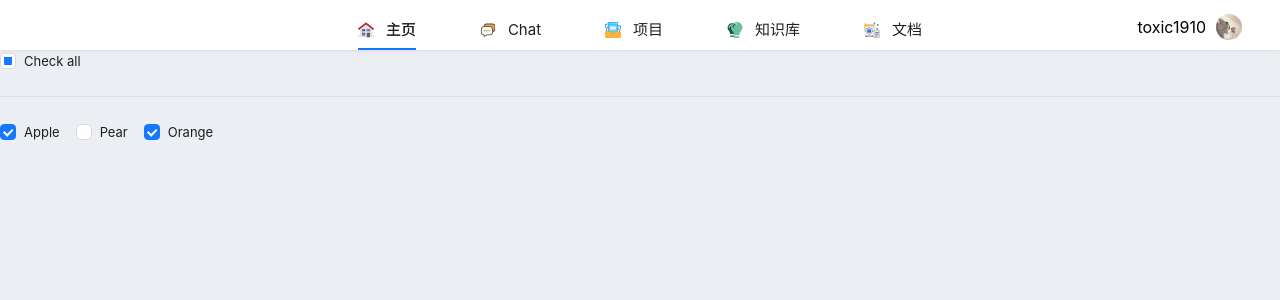
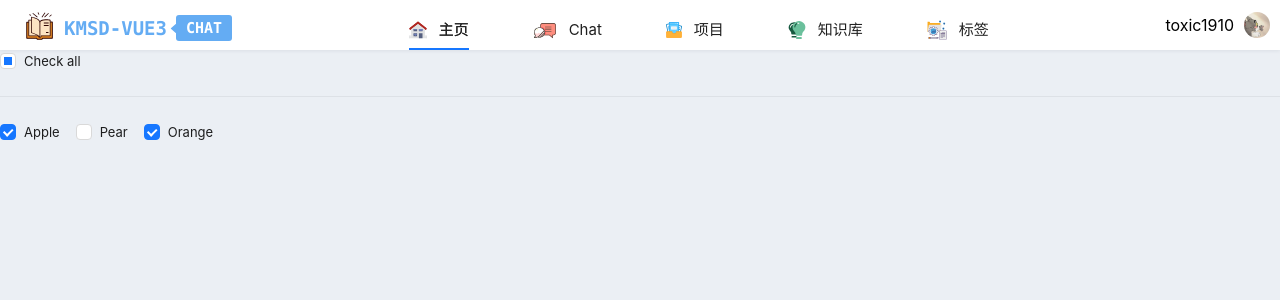
Before and after one commit to toxic-19/vite-kmsd, a Vue app: page /home in a window 1280 px wide. Shown: the top 300 px of the page. Built offline with nearby package versions, Linux system fonts and the light colour scheme; what vxe-table would draw is missing.

Commit message:
changed: 修改对话交互逻辑，新增删除对话确认

```diff
--- a/src/api/spark/index.ts
+++ b/src/api/spark/index.ts
@@ -104,6 +104,7 @@ export const chatWithSpark = async (chatDto: ChatDto, fb: oneArgsFunction, doneF
   }
   ttsWS.onmessage = (e) => {
     const jsonData = JSON.parse(e.data)
+    if (jsonData.payload?.choices) {
       const {
         payload: {
           choices: { text },
@@ -114,10 +115,16 @@ export const chatWithSpark = async (chatDto: ChatDto, fb: oneArgsFunction, doneF
         fb(content)
         totalResults += content
       }
+    } else {
+      const text = jsonData.header.message
+      fb(text)
+      totalResults += text
+    }
+
     // 提问失败
     if (jsonData.header.code !== 0) {
-      alert(`提问失败: ${jsonData.header.code}:${jsonData.header.message}`)
-      doneFb(' ')
+      // alert(`提问失败: ${jsonData.header.code}:${jsonData.header.message}`)
+      doneFb(jsonData.header.message)
       return `${jsonData.header.code}:${jsonData.header.message}`
     }
     if (jsonData.header.code === 0 && jsonData.header.status === 2) {
--- a/src/layout/HeaderBar.vue
+++ b/src/layout/HeaderBar.vue
@@ -1,14 +1,15 @@
 <script setup>
 import { useRouter } from 'vue-router'
 import { useBreadcrumbsStore } from '@/stores/breadcrumbs'
+import { CaretLeftFilled } from '@ant-design/icons-vue'
 const router = useRouter()
 const store = useBreadcrumbsStore()
 const menuList = [
-  { id: 0, name: '主页', icon: 'home', path: '/home' },
-  { id: 4, name: 'Chat', icon: 'spark', path: '/spark' },
+  { id: 0, name: '主页', icon: 'home', size: '18px', path: '/home' },
+  { id: 4, name: 'Chat', icon: 'chat', size: '24px', path: '/spark' },
   { id: 3, name: '项目', icon: 'project', path: '/project' },
-  { id: 1, name: '知识库', icon: 'knowledgeBase', path: '/knowledge' },
-  { id: 2, name: '文档', icon: 'addMd', path: '/tags' },
+  { id: 1, name: '知识库', icon: 'knowledgeBase', size: '18px', path: '/knowledge' },
+  { id: 2, name: '标签', icon: 'addMd', size: '20px', path: '/tags' },
 ]
 
 const changeTab = (path) => {
@@ -18,11 +19,22 @@ const changeTab = (path) => {
 </script>
 <template>
   <div class="header">
+    <div class="app-icon">
+      <SvgIcon name="read" width="40px" height="40px"></SvgIcon>
+      <span class="app-title">KMSD-VUE3</span>
+      <CaretLeftFilled style="color: #64acf3; margin-top: 6px" />
+      <div class="app-name">CHAT</div>
+    </div>
     <a-tabs v-model:activeKey="store.currentPath" @change="changeTab">
       <a-tab-pane v-for="tab in menuList" :key="tab.path">
         <template #tab>
           <span style="display: flex; font-size: 15px; align-items: center">
-            <SvgIcon :name="tab.icon" style="margin-right: 8px"></SvgIcon>
+            <SvgIcon
+              :name="tab.icon"
+              style="margin-right: 8px"
+              :width="tab.size || '16px'"
+              :height="tab.size || '16px'"
+            ></SvgIcon>
             {{ tab.name }}
           </span>
         </template>
@@ -56,13 +68,36 @@ const changeTab = (path) => {
   height: 50px;
   display: flex;
   box-shadow: 0 1px 4px 0 rgba(0, 21, 41, 0.12);
-  justify-content: center;
+  justify-content: space-between;
+  align-items: center;
   font-size: 16px;
 }
+.app-icon {
+  display: flex;
+  align-items: center;
+  padding-left: 20px;
+  cursor: pointer;
+  .app-title {
+    color: #64acf3;
+    font-size: 19px;
+    font-weight: bold;
+    line-height: 34px;
+    align-self: flex-end;
+    font-family: Consolas, monospace;
+  }
+  .app-name {
+    background-color: #64acf3;
+    color: #ffffff;
+    font-weight: bolder;
+    font-size: 15px;
+    padding: 4px 10px;
+    margin-left: -4px;
+    margin-top: 6px;
+    border-radius: 3px;
+    font-family: Consolas, monospace;
+  }
+}
 .info {
-  position: absolute;
-  right: 28px;
-  top: 12px;
   .title {
     height: 30px;
     display: flex;
--- a/src/views/spark/drawerQa/index.vue
+++ b/src/views/spark/drawerQa/index.vue
@@ -7,18 +7,11 @@ import { markedHighlight } from 'marked-highlight'
 import hljs from 'highlight.js'
 import 'highlight.js/styles/atom-one-dark-reasonable.css'
 import { getFileContentByDocId, getHistoryList, postSaveHistory } from '@/api/session/index.ts'
-import { chatWithSpark } from '@/api/spark/index.ts'
-// import { chatWithDoc } from '@/api/spark/docsQa.ts'
 import { MessageType } from '../constant.ts'
 import { useRoute } from 'vue-router'
-import {chatWithDoc} from "@/api/spark/docsQa.ts";
-
-// onMounted(() => {
-//   chatWithDoc()
-// })
+import { chatWithDoc } from '@/api/spark/docsQa.ts'
 
 const emit = defineEmits(['changeOpen'])
-const nowSessionId = ref()
 const messageList = ref<MessageType[]>([])
 // 获取对话的聊天数据
 const getMessageList = async (articleId: number) => {
@@ -308,7 +301,7 @@ onMounted(() => {
   padding: 10px 0 10px 10px;
   background-color: #fbfcff;
   border-radius: 8px;
-  box-shadow: 0 2px 5px rgba(76, 99, 140, 0.4);
+  box-shadow: 4px 7px 12px 3px rgba(76, 99, 140, 0.4);
   width: 100%;
   .summary-title {
     display: flex;
--- a/src/views/spark/index.vue
+++ b/src/views/spark/index.vue
@@ -129,6 +129,10 @@ const sendChat = async () => {
   const fb = (content: string) => {
     messageList.value[index - 1].content += content
     autoScrollBottomM.keep()
+    const currentSession = dialogList.value.find((item) => item.id === nowSessionId.value)
+    if (currentSession.sessionName === '新建测试') {
+      updateChatName(nowSessionId.value, messageInput.value.slice(0, 12))
+    }
   }
   const doneFb = async (totalResults: string) => {
     // 保存此次对话的记录
@@ -178,9 +182,13 @@ const cancelEdit = (id: number) => {
   delete editData[id]
 }
 // 更新对话名称
-const updateChatName = async (id: number) => {
-  const name = editData[id]
-  if (!name.trim().length) return message.error('对话名称不能为空')
+const updateChatName = async (id: number, inputLetters: string) => {
+  console.log('点击勾选')
+  let name = ''
+  if (!inputLetters) {
+    name = editData[id]
+    if (!name.trim().length) return message.error('对话名称不能为空')
+  } else name = inputLetters
   await postReNameSession({ sessionId: id, sessionName: name })
   delete editData[id]
   getDialogList()
@@ -215,13 +223,11 @@ onMounted(() => {
 </script>
 
 <template>
-  <a-layout style="width: 80%; height: 100%; margin: auto">
+  <a-layout style="width: 76%; height: 100%; margin: auto">
     <a-layout-sider width="18%">
       <div class="layout_sider">
         <div class="dialogue_top">
-          <a-button type="text" :icon="h(PlusSquareOutlined)" class="addDialogue_btn" @click="addDialog">
-            新对话
-          </a-button>
+          <a-button type="text" :icon="h(PlusSquareOutlined)" class="addDialogue_btn" @click="addDialog">新对话</a-button>
         </div>
         <div class="dialogue_main">
           <div class="title">近期对话</div>
@@ -236,15 +242,16 @@ onMounted(() => {
                   maxlength="15"
                   ref="updateChatNameInput"
                 />
-                <div class="edit">
-                  <check-outlined style="font-size: 16px" @click="updateChatName(item.id)" />
-                  <close-outlined style="font-size: 16px" @click="cancelEdit(item.id)" />
-                </div>
+                <!--                <div class="edit">-->
+                <!--                  <check-outlined style="font-size: 16px" @click.prevent="updateChatName(item.id)" />-->
+                <!--                  <close-outlined style="font-size: 16px" @click.stop="cancelEdit(item.id)" />-->
+                <!--                </div>-->
               </div>
               <div
                 :class="{ dialogue_item: true, dialogue_item_select: item.id == nowSessionId }"
                 v-show="!(item.id in editData)"
               >
+                <div class="sessionName-icon">{{ item.sessionName.slice(0, 1) }}</div>
                 {{ item.sessionName }}
                 <a-popover
                   v-model:open="dialogMenu[item.id]"
@@ -258,10 +265,18 @@ onMounted(() => {
                       <SvgIcon name="edit" width="13px" height="13px"></SvgIcon>
                       <span class="operator">重命名</span>
                     </div>
-                    <div class="popover_del" @click.stop="delDialog(item, index)">
-                      <SvgIcon name="delete" width="13px" height="13px"></SvgIcon>
-                      <span class="operator">删除</span>
-                    </div>
+                    <a-popconfirm
+                      :title="'Are you sure delete【' + item.sessionName + '】dialog ?'"
+                      ok-text="Yes"
+                      cancel-text="No"
+                      @confirm="delDialog(item, index)"
+                      placement="bottom"
+                    >
+                      <div class="popover_del">
+                        <SvgIcon name="delete" width="14px" height="14px"></SvgIcon>
+                        <span class="operator">删除</span>
+                      </div>
+                    </a-popconfirm>
                   </template>
                   <div v-show="!sendLoading" class="dialogue_item_operation">
                     <ellipsis-outlined style="font-size: 20px" />
@@ -328,7 +343,7 @@ onMounted(() => {
   position: relative;
   background-color: #fff;
   padding-left: 20px;
-  padding-top: 6px;
+  padding-top: 12px;
   .dialogue_top {
     .addDialogue_btn {
       display: flex;
@@ -362,12 +377,13 @@ onMounted(() => {
         cursor: pointer;
         margin: 8px 0;
         height: 40px;
-        border-radius: 20px;
+        border-radius: 12px;
         padding: 14px 0 14px 14px;
         display: flex;
         align-items: center;
+        transition: all 0.3s;
         &:hover {
-          background-color: #f4f3f2;
+          background-color: rgba(128, 171, 213, 0.2);
         }
         &:hover .dialogue_item_operation {
           display: block;
@@ -398,9 +414,24 @@ onMounted(() => {
             outline: none;
           }
         }
+        .sessionName-icon {
+          width: 24px;
+          height: 24px;
+          color: #ffffff;
+          background-color: #80abd5;
+          border-radius: 4px;
+          text-align: center;
+          line-height: 24px;
+          margin-right: 4px;
+          transition: all 0.3s;
+        }
       }
       .dialogue_item_select {
-        background-color: #f4f3f2;
+        background-color: rgba(128, 171, 213, 0.3) !important;
+        .sessionName-icon {
+          background-color: #ffffff;
+          color: #000000;
+        }
       }
     }
   }
```
Also changed, not shown: src/assets/svg/chat.svg (added), src/assets/svg/read.svg (added). Lines whose indentation alone changed are shown as unchanged.
